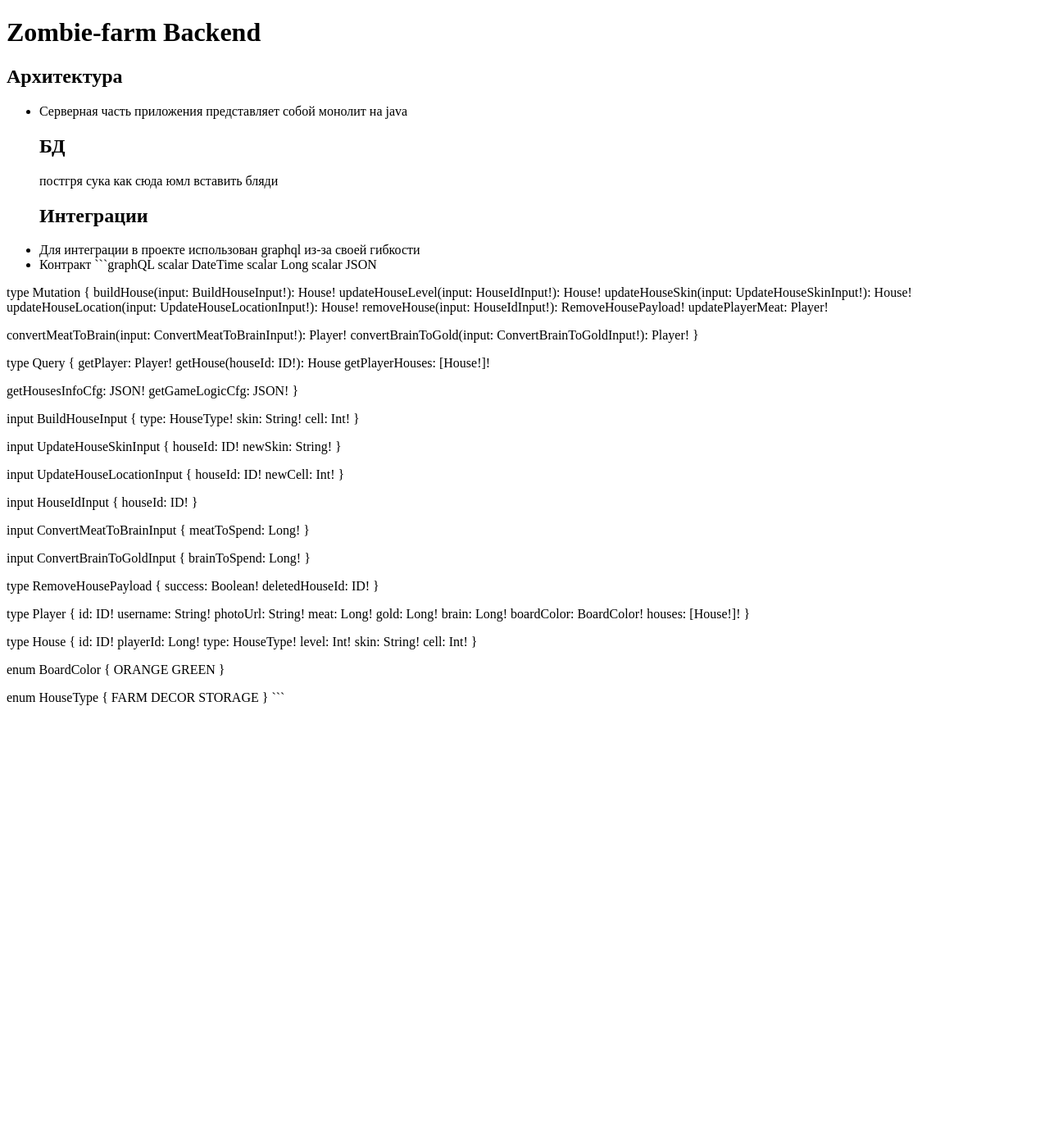
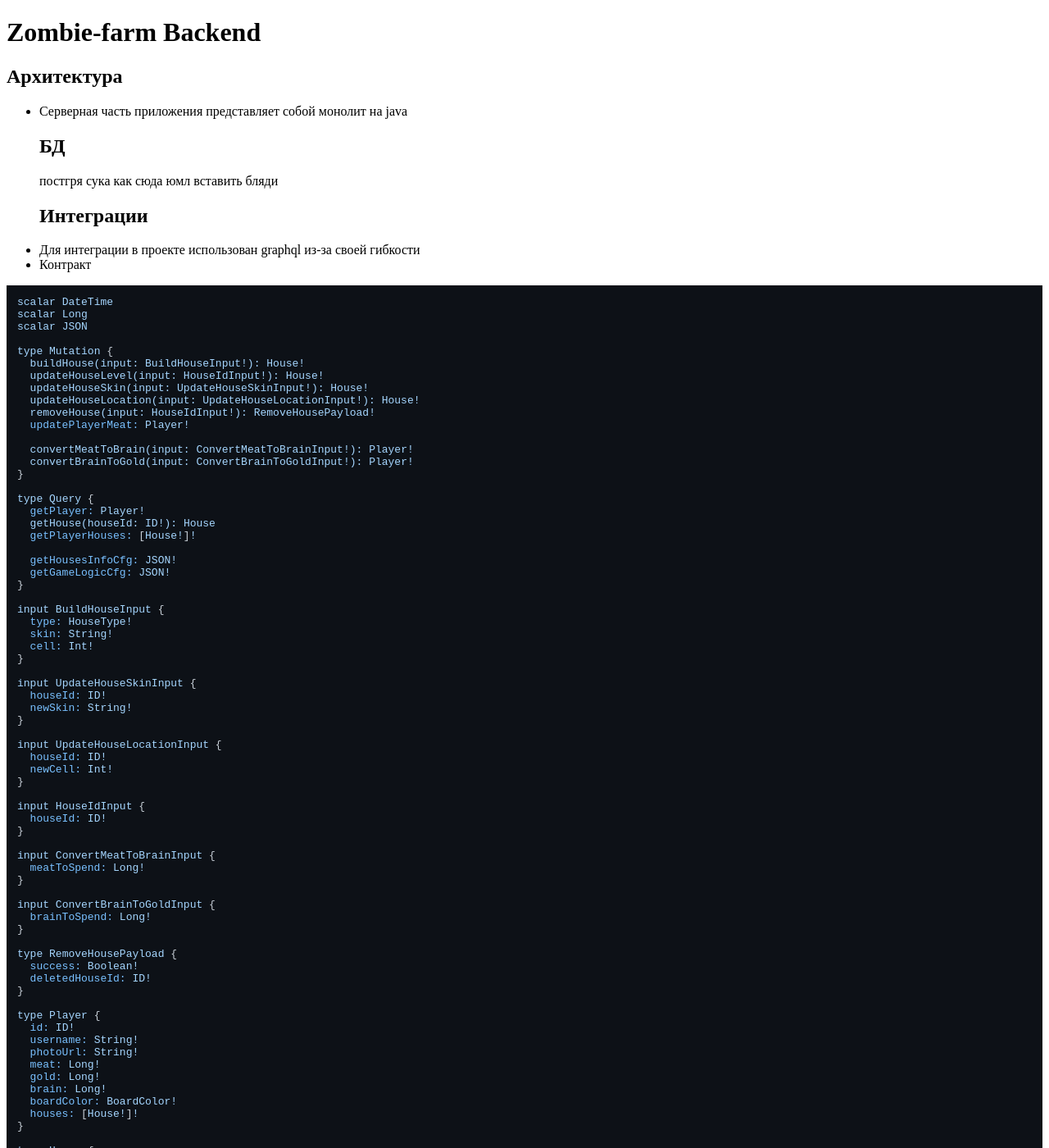
Before and after one commit to p6tso/p6tso.github.io, a Jekyll site: the page built from zombie-farm-docs/backend/index.md, in a window 1280 px wide and 1400 px high. Shown: the whole window at 82% size. Built offline with Jekyll 4.4.1, drawn with Linux system fonts in a browser that asks for light colours; nearby versions of some CDN libraries; our own code applies the rules of GitHub Pages for plain Markdown files; some of the changed text lies outside the part shown.

Commit message:
мб код заробит

````diff
--- a/zombie-farm-docs/backend/index.md
+++ b/zombie-farm-docs/backend/index.md
@@ -7,7 +7,8 @@
 ## Интеграции
 * Для интеграции в проекте использован graphql из-за своей гибкости
 * Контракт
- ```graphQL
+
+```
 scalar DateTime
 scalar Long
 scalar JSON
````
